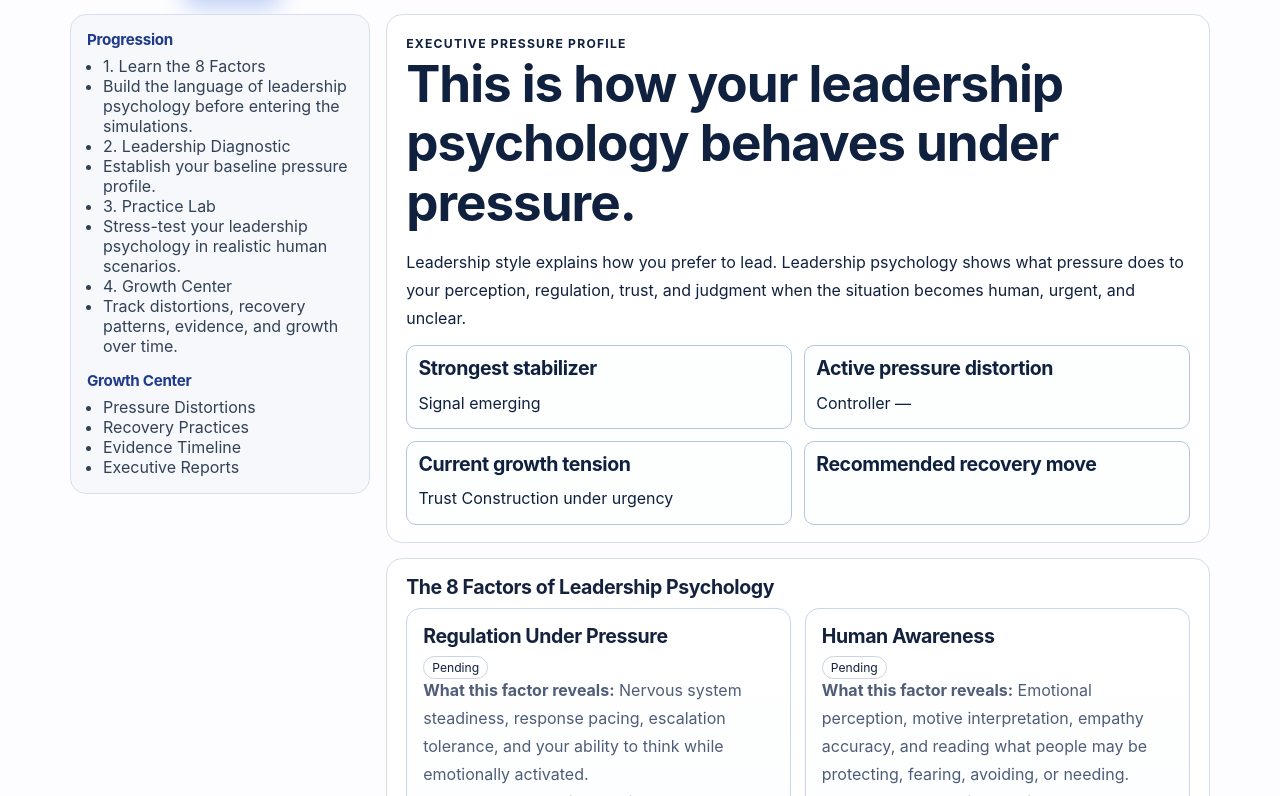
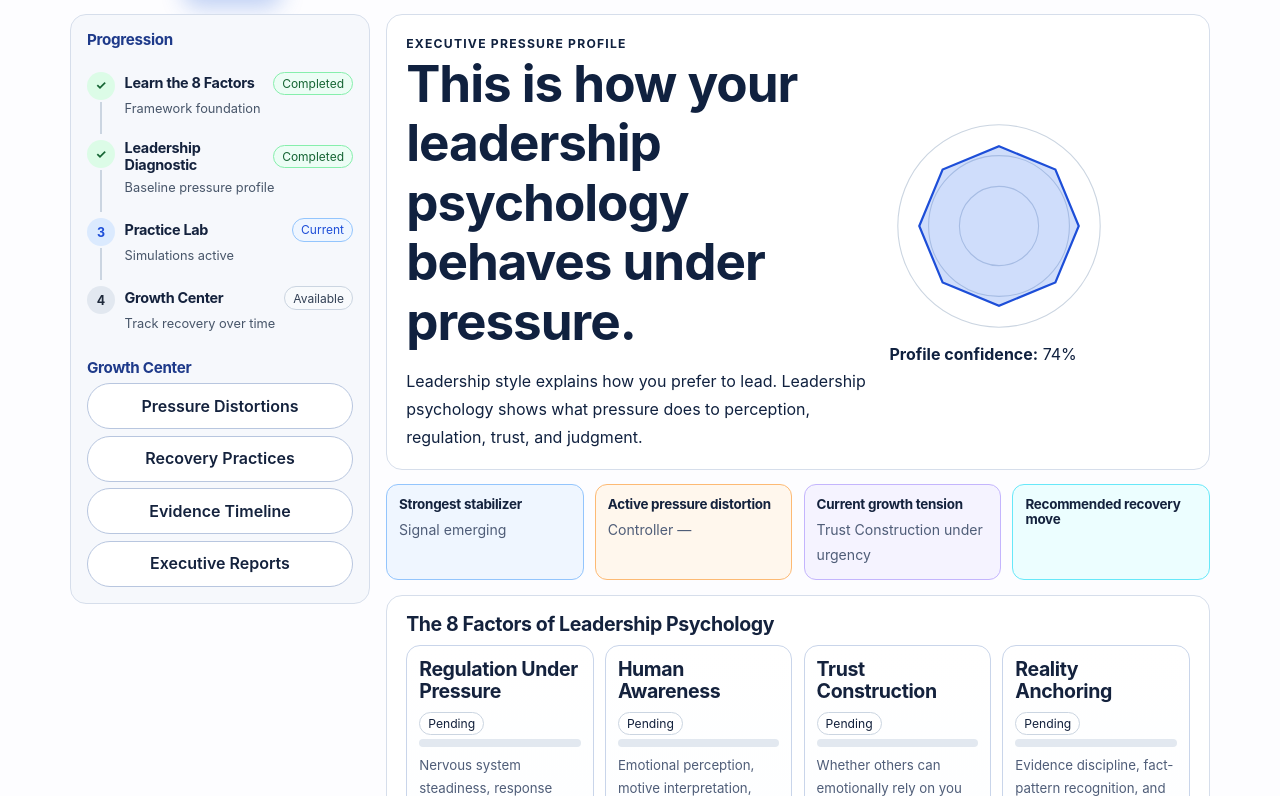
Before and after one commit to DrRobF/rob-furman-portfolio, a Next.js app: page /human-equation-suite/dashboard in a window 1280 px wide. Shown: the part 224-1020 px from the top of the page. Built offline with nearby package versions, Linux system fonts and the light colour scheme.

Commit message:
Refine Human Equation dashboard into compact executive report layout

```diff
--- a/app/globals.css
+++ b/app/globals.css
@@ -1840,3 +1840,44 @@ p {
 .hes-factor-panel{border:1px solid #c9d5ea;border-radius:14px;padding:1rem;background:linear-gradient(180deg,#fff,#f8fbff)}
 .hes-learning-shell{max-width:1000px;margin:0 auto}
 @media (max-width:900px){.hes-factor-grid,.hes-hero-grid{grid-template-columns:1fr}}
+
+/* Human Equation dashboard refinement */
+.hes-stepper{display:grid;gap:.75rem;position:relative}
+.hes-step{display:grid;grid-template-columns:28px 1fr;gap:.6rem;position:relative;padding-bottom:.45rem}
+.hes-step:not(:last-child)::after{content:'';position:absolute;left:13px;top:30px;bottom:-6px;width:2px;background:#cbd5e1}
+.hes-step .node{width:28px;height:28px;border-radius:999px;display:grid;place-items:center;font-size:.78rem;font-weight:700;background:#e2e8f0;color:#1e293b}
+.hes-step.done .node{background:#dcfce7;color:#166534}
+.hes-step.current .node{background:#dbeafe;color:#1d4ed8}
+.hes-step h4{margin:0;font-size:.9rem}
+.hes-step header{display:flex;justify-content:space-between;gap:.5rem;align-items:center}
+.hes-step p{margin:.2rem 0 0;font-size:.8rem;color:#475569}
+.status-badge.is-done{background:#ecfdf5;border-color:#86efac;color:#166534}
+.status-badge.is-current{background:#eff6ff;border-color:#93c5fd;color:#1d4ed8}
+.status-badge.is-available{background:#f8fafc;border-color:#cbd5e1;color:#334155}
+
+.hes-hero-shell{display:grid;grid-template-columns:1.4fr .9fr;gap:1rem;align-items:center}
+.hes-mini-radar svg{width:100%;max-width:220px;height:auto}
+.hes-mini-radar circle{fill:none;stroke:#cbd5e1;stroke-width:1}
+.hes-mini-radar polygon{fill:rgba(37,99,235,.22);stroke:#1d4ed8;stroke-width:2}
+.hes-insights-row{display:grid;grid-template-columns:repeat(4,minmax(0,1fr));gap:.7rem}
+.hes-insight-card{border:1px solid #cbd5e1;border-radius:12px;padding:.75rem;background:#fff}
+.hes-insight-card h3{font-size:.84rem;margin-bottom:.35rem}
+.hes-insight-card p{margin:0;font-size:.88rem}
+.hes-insight-card.stabilizer{background:#eff6ff;border-color:#93c5fd}
+.hes-insight-card.distortion{background:#fff7ed;border-color:#fdba74}
+.hes-insight-card.tension{background:#f5f3ff;border-color:#c4b5fd}
+.hes-insight-card.recovery{background:#ecfeff;border-color:#67e8f9}
+
+.hes-factor-grid.compact{grid-template-columns:repeat(4,minmax(0,1fr));gap:.7rem}
+.hes-factor-panel.compact{padding:.75rem}
+.hes-factor-panel.compact p{font-size:.83rem;margin:.35rem 0}
+.hes-factor-panel.compact details summary{cursor:pointer;font-size:.8rem;color:#1d4ed8}
+.hes-mini-meter{height:8px;border-radius:999px;background:#e2e8f0;overflow:hidden;margin:.45rem 0}
+.hes-mini-meter span{display:block;height:100%}
+.hes-mini-meter .is-strong{background:#2563eb}
+.hes-mini-meter .is-mid{background:#7c3aed}
+.hes-mini-meter .is-risk{background:#f59e0b}
+.hes-compact-progress .card{padding:.9rem;background:#f8fafc}
+
+@media (max-width: 1200px){.hes-factor-grid.compact{grid-template-columns:repeat(2,minmax(0,1fr))}.hes-insights-row{grid-template-columns:repeat(2,minmax(0,1fr))}}
+@media (max-width: 900px){.hes-hero-shell{grid-template-columns:1fr}.hes-factor-grid.compact,.hes-insights-row{grid-template-columns:1fr}}
--- a/app/human-equation-suite/dashboard/page.js
+++ b/app/human-equation-suite/dashboard/page.js
@@ -7,32 +7,17 @@ import HumanEquationNav from '../../components/HumanEquationNav';
 import { DASHBOARD_PROFILE_STORAGE_KEY, DIAGNOSTIC_RESULT_STORAGE_KEY, blendUrbanEvidenceIntoProfile, createEmptyMasterProfile, createInterpretation, dimensionDefinitions, factorPsychologyDefinitions, toMasterProfileFromDiagnostic } from './profileData';
 import { URBAN_REPORT_STORAGE_KEY } from './urbanEvidence';
 
-const reportTabs = [
-  { key: 'diagnostic', label: 'Diagnostic Report', sourceKey: 'diagnostic' },
-  { key: 'parent-call', label: 'Parent Call Report', sourceKey: 'parentCall' },
-  { key: 'leadership-simulation', label: 'Leadership Simulation Report', sourceKey: 'leadershipSim' },
-  { key: 'urban', label: 'Urban Student Report', sourceKey: 'urbanSim' },
-  { key: 'observation-lab', label: 'Observation Lab', sourceKey: 'observationLab' },
-];
-
 const toSourceChips = (weights = {}) => Object.entries(weights).filter(([, value]) => value > 0).map(([source]) => source === 'diagnostic' ? 'Diagnostic' : source === 'urbanSim' ? 'Urban' : source === 'parentCall' ? 'Parent Call' : source === 'leadershipSim' ? 'Leadership Sim' : source === 'observationLab' ? 'Observation' : source).slice(0, 3);
+const statusLabel = (score) => score >= 4.1 ? 'Strong' : score >= 3.3 ? 'Stable' : score >= 2.6 ? 'Forming' : 'Fragile';
+const meterClass = (score) => score >= 4 ? 'is-strong' : score >= 3 ? 'is-mid' : 'is-risk';
 
 export default function HumanEquationDashboardPage() {
   const [profile, setProfile] = useState(createEmptyMasterProfile());
-  const [urbanReport, setUrbanReport] = useState(null);
-  const [activeReport, setActiveReport] = useState('diagnostic');
-
-  useEffect(() => {
-    if (typeof window === 'undefined') return;
-    const requested = new URLSearchParams(window.location.search).get('tab');
-    if (requested && reportTabs.some((tab) => tab.key === requested)) setActiveReport(requested);
-  }, []);
 
   useEffect(() => {
     if (typeof window === 'undefined') return;
     const rawDiagnostic = window.localStorage.getItem(DIAGNOSTIC_RESULT_STORAGE_KEY);
     const rawUrbanReport = window.localStorage.getItem(URBAN_REPORT_STORAGE_KEY);
-    if (rawUrbanReport) { try { setUrbanReport(JSON.parse(rawUrbanReport)); } catch {} }
     const cached = window.localStorage.getItem(DASHBOARD_PROFILE_STORAGE_KEY);
     if (cached) {
       try {
@@ -58,20 +43,36 @@ export default function HumanEquationDashboardPage() {
   const growthEdge = sorted[sorted.length - 1];
   const interpretation = profile.interpretation || {};
   const focusTitle = interpretation.mostFragileCapacity || growthEdge?.label || 'Trust Construction under urgency';
-  const report = reportTabs.find((item) => item.key === activeReport);
-  const source = report ? profile.evidenceSources[report.sourceKey] : null;
-  const reportExists = source?.status === 'completed' || activeReport === 'urban' && !!urbanReport;
+  const points = dimensionDefinitions.map(({ key }, idx) => {
+    const d = profile.dimensions[key];
+    const score = Number.isFinite(d?.blendedCompositeScore) ? d.blendedCompositeScore : 2.5;
+    const angle = ((Math.PI * 2) / dimensionDefinitions.length) * idx - Math.PI / 2;
+    const r = 50 + (score / 5) * 45;
+    return `${100 + Math.cos(angle) * r},${100 + Math.sin(angle) * r}`;
+  }).join(' ');
 
   return <section className="section section-light"><div className="container"><LanguageSwitcher /><HumanEquationNav />
     <div className="hes-app-layout top-space-sm">
       <aside className="hes-command-sidebar">
-        <section><h3>Progression</h3><ul><li>1. Learn the 8 Factors</li><li>Build the language of leadership psychology before entering the simulations.</li><li>2. Leadership Diagnostic</li><li>Establish your baseline pressure profile.</li><li>3. Practice Lab</li><li>Stress-test your leadership psychology in realistic human scenarios.</li><li>4. Growth Center</li><li>Track distortions, recovery patterns, evidence, and growth over time.</li></ul></section>
-        <section><h3>Growth Center</h3><ul><li>Pressure Distortions</li><li>Recovery Practices</li><li>Evidence Timeline</li><li>Executive Reports</li></ul></section>
+        <h3>Progression</h3>
+        <div className="hes-stepper">
+          {[{ t: 'Learn the 8 Factors', s: 'Completed', d: 'Framework foundation', c: 'done' }, { t: 'Leadership Diagnostic', s: 'Completed', d: 'Baseline pressure profile', c: 'done' }, { t: 'Practice Lab', s: 'Current', d: 'Simulations active', c: 'current' }, { t: 'Growth Center', s: 'Available', d: 'Track recovery over time', c: 'available' }].map((step, i) => <article className={`hes-step ${step.c}`} key={step.t}><div className="node">{step.c === 'done' ? '✓' : i + 1}</div><div><header><h4>{step.t}</h4><span className={`status-badge is-${step.c}`}>{step.s}</span></header><p>{step.d}</p></div></article>)}
+        </div>
+        <section><h3>Growth Center</h3><div className="quick-actions"><Link href="#" className="button secondary">Pressure Distortions</Link><Link href="#" className="button secondary">Recovery Practices</Link><Link href="#" className="button secondary">Evidence Timeline</Link><Link href="#" className="button secondary">Executive Reports</Link></div></section>
       </aside>
       <main className="hes-main-content">
-        <article className="card hes-hero-profile"><p className="eyebrow">Executive Pressure Profile</p><h1>This is how your leadership psychology behaves under pressure.</h1><p>Leadership style explains how you prefer to lead. Leadership psychology shows what pressure does to your perception, regulation, trust, and judgment when the situation becomes human, urgent, and unclear.</p><p>{interpretation.summary}</p><div className="hes-hero-grid"><div><h3>Strongest stabilizer</h3><p>{interpretation.strongestCapacity || strongest?.label || 'Signal emerging'}</p></div><div><h3>Active pressure distortion</h3><p>{interpretation.pressureIdentity || 'Controller'} — {interpretation.trustUnderStress}</p></div><div><h3>Current growth tension</h3><p>{focusTitle}</p></div><div><h3>Recommended recovery move</h3><p>{interpretation.recommendedCoachingFocus}</p></div></div></article>
-        <article className="card"><h2>The 8 Factors of Leadership Psychology</h2><div className="hes-factor-grid">{dimensionDefinitions.map(({ key }) => { const d = profile.dimensions[key]; const factor = factorPsychologyDefinitions[key]; return <article key={key} className="hes-factor-panel"><header><h3>{factor.title}</h3><span className="score-pill">{Number.isFinite(d.blendedCompositeScore) ? `${d.blendedCompositeScore.toFixed(1)} / 5` : 'Pending'}</span></header><p><strong>What this factor reveals:</strong> {factor.whatItMeasures}</p><p><strong>Under pressure, this can distort as…</strong> {factor.pressureDistortion}</p><p><strong>What strong functioning looks like:</strong> {factor.healthyFunctioning}</p><p><strong>Recovery move:</strong> {factor.recoveryPractice}</p><p><strong>Evidence currently seen:</strong> {factor.evidenceLanguage} {toSourceChips(d.evidenceWeights).join(', ') || 'Awaiting simulation evidence'}.</p><p><strong>Growth direction:</strong> {factor.growthTrajectory}</p><p><strong>Current interpretation:</strong> {factor.currentInterpretation}</p></article>; })}</div></article>
-        <article className="card"><h2>Locked Progression</h2><div className="card-grid"><article className="card"><h3>Learn the 8 Factors</h3><p>Build the language of leadership psychology before entering the simulations.</p><Link className="button primary" href="/human-equation-suite/learn">Start Learning Course</Link></article><article className="card"><h3>Leadership Diagnostic</h3><p>Establish your baseline pressure profile.</p><Link className="button secondary" href="/human-equation-suite/diagnostic">Launch Diagnostic</Link></article><article className="card"><h3>Practice Lab</h3><p>Stress-test your leadership psychology in realistic human scenarios.</p><Link className="button secondary" href="/simulations">Enter Practice Lab</Link></article><article className="card"><h3>Growth Center</h3><p>Track distortions, recovery patterns, evidence, and growth over time.</p><Link className="button secondary" href="/human-equation-suite/dashboard">Open Growth Center</Link></article></div></article>
+        <article className="card hes-hero-profile hes-hero-shell"><div><p className="eyebrow">Executive Pressure Profile</p><h1>This is how your leadership psychology behaves under pressure.</h1><p>Leadership style explains how you prefer to lead. Leadership psychology shows what pressure does to perception, regulation, trust, and judgment.</p><p>{interpretation.summary}</p></div><div className="hes-mini-radar"><svg viewBox="0 0 200 200" role="img" aria-label="8 factor radar"><circle cx="100" cy="100" r="92"/><circle cx="100" cy="100" r="64"/><circle cx="100" cy="100" r="36"/><polygon points={points} /></svg><p><strong>Profile confidence:</strong> {Math.round((profile?.interpretation?.confidenceLevels?.blended || 0.74) * 100)}%</p></div></article>
+
+        <section className="hes-insights-row">
+          <article className="hes-insight-card stabilizer"><h3>Strongest stabilizer</h3><p>{interpretation.strongestCapacity || strongest?.label || 'Signal emerging'}</p></article>
+          <article className="hes-insight-card distortion"><h3>Active pressure distortion</h3><p>{interpretation.pressureIdentity || 'Controller'} — {interpretation.trustUnderStress}</p></article>
+          <article className="hes-insight-card tension"><h3>Current growth tension</h3><p>{focusTitle}</p></article>
+          <article className="hes-insight-card recovery"><h3>Recommended recovery move</h3><p>{interpretation.recommendedCoachingFocus}</p></article>
+        </section>
+
+        <article className="card"><h2>The 8 Factors of Leadership Psychology</h2><div className="hes-factor-grid compact">{dimensionDefinitions.map(({ key }) => { const d = profile.dimensions[key]; const factor = factorPsychologyDefinitions[key]; const score = Number.isFinite(d?.blendedCompositeScore) ? d.blendedCompositeScore : null; return <article key={key} className="hes-factor-panel compact"><header><h3>{factor.title}</h3><span className="score-pill">{score ? `${score.toFixed(1)} / 5 · ${statusLabel(score)}` : 'Pending'}</span></header><div className="hes-mini-meter"><span className={meterClass(score || 0)} style={{ width: `${((score || 0) / 5) * 100}%` }} /></div><p>{factor.whatItMeasures}</p><p><strong>Pressure risk:</strong> {factor.pressureDistortion}</p><p><strong>Recovery move:</strong> {factor.recoveryPractice}</p><div className="source-chips">{toSourceChips(d?.evidenceWeights).length ? toSourceChips(d.evidenceWeights).map((chip) => <span key={chip}>{chip}</span>) : <span>Awaiting simulation evidence</span>}</div><details><summary>View deeper analysis</summary><p>{factor.currentInterpretation}</p><p>{factor.growthTrajectory}</p><p>{factor.evidenceLanguage}</p></details></article>; })}</div></article>
+
+        <article className="card"><h2>Framework Course Placeholder</h2><div className="hes-compact-progress"><article className="card"><span className="status-badge is-available">Coming Soon</span><h3>Learn the 8 Factors</h3><p>Framework course module will launch here. Use the dashboard and practice lab for now.</p><Link className="button secondary" href="/human-equation-suite/learn">Preview Placeholder</Link></article></div></article>
       </main>
     </div>
   </div></section>;
```
